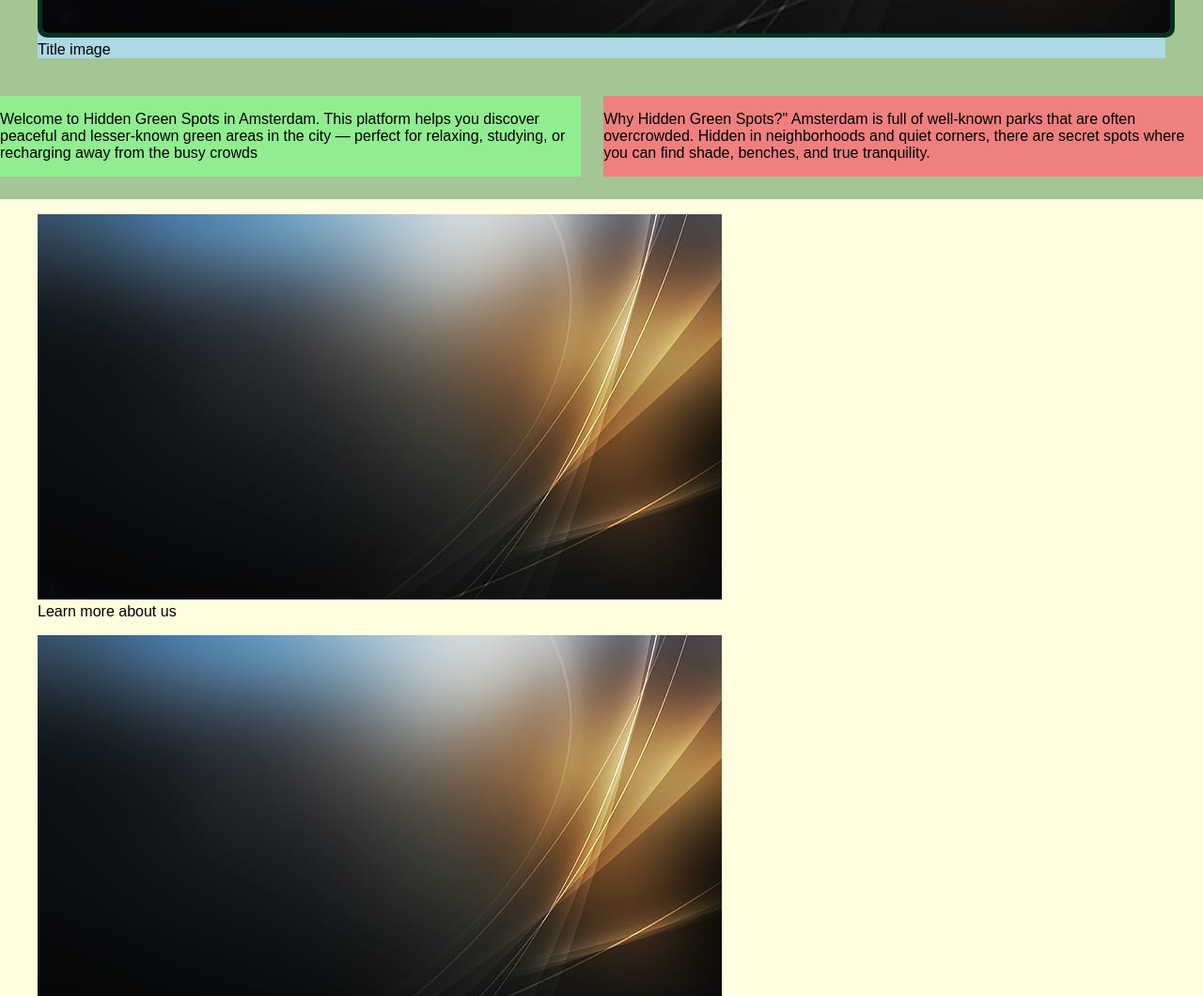
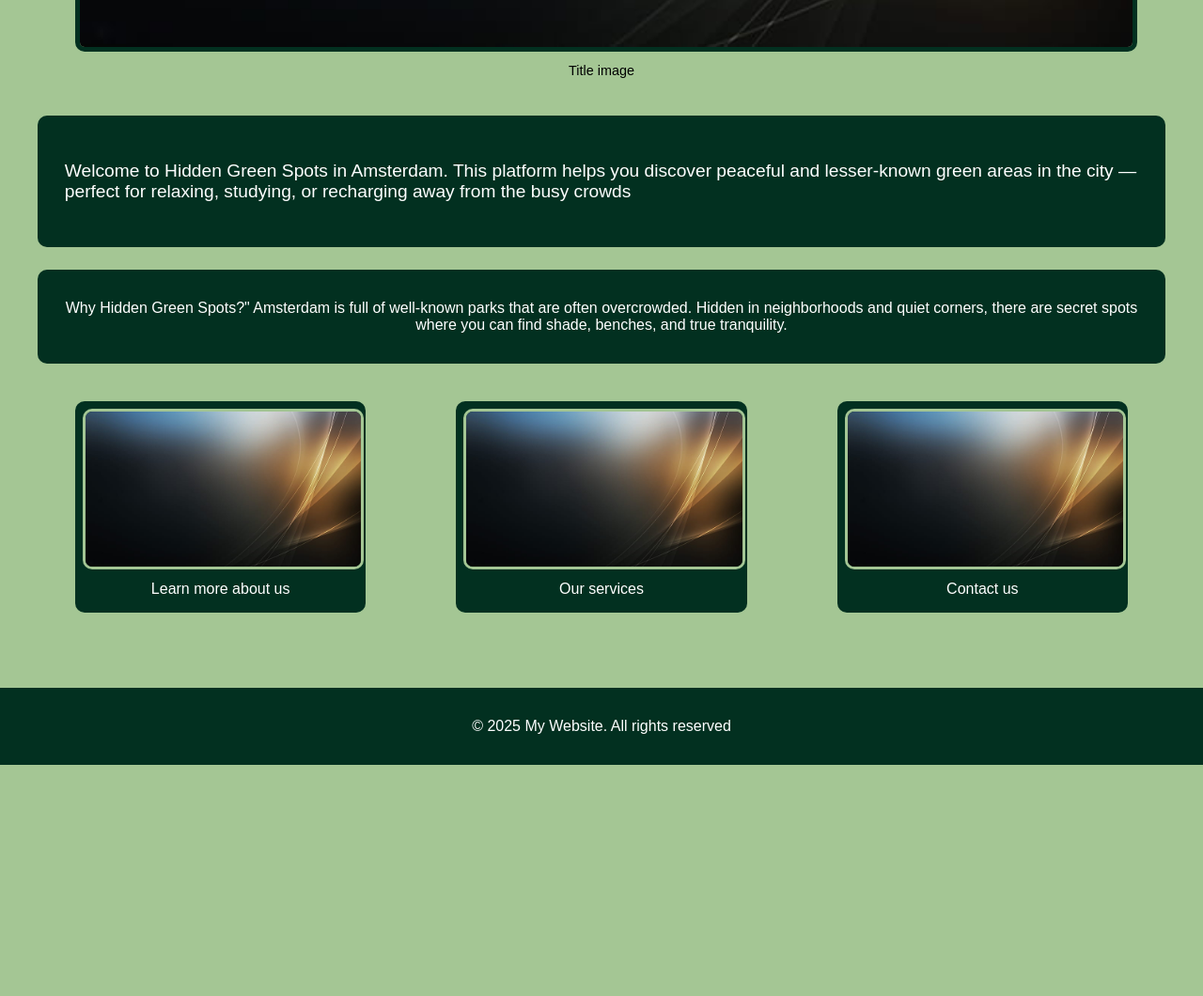
Before and after one commit to Hugo-178/Hugo-178.github.io, a plain HTML site: page index.html in a window 1280 px wide. Shown: the part 840-1900 px from the top of the page at 94% size. After the commit the page ends 1654 px from the top, so only its background shows below. Drawn offline with Linux system fonts and the light colour scheme.

Commit message:
couple changes.

```diff
--- a/css/style.css
+++ b/css/style.css
@@ -8,29 +8,30 @@ body{
 
 nav ul{
     display:grid;
-    grid-auto-flow: column; /*arrange items in a row*/
-    justify-content: center; /*center items horizontally*/
-    align-items: center;     /*center items vertically*/
+    grid-auto-flow: column;
+    justify-content: center;
+    align-items: center;
     list-style: none;
     background-color:#023020;
     padding:1em 0;
     margin:0;
-    gap:2em; /*space between menu items*/
+    gap:2em;
 }
 
 nav ul li a{
+    text-decoration:none;
     color:#fff;
     font-weight:bold;
     letter-spacing:0.1em;
     text-transform:uppercase;
-    text-decoration:none;
+
 }
 
 nav ul li a:hover, nav ul li a.active{
     color:#A4C694;
 }
 
-hearder h1, hearder h2{
+header h1, header h2{
     text-align: center;
     text-decoration: underline;
 }
@@ -38,7 +39,6 @@ hearder h1, hearder h2{
 header h1{
     font-size:2.5rem;
     margin-top:0.5em;
-    font-weight: normal;
 }
 
 header h2{
@@ -50,23 +50,27 @@ header h2{
 .grid-container{
     display: grid;
     grid-template-areas:
-        "image image"
-        "text-large text-small"
-        "columns columns";
+        "image"
+        "text-large"
+        "text-small"
+        "columns";
     grid-gap: 1.5rem;
+    padding:2rem;
+    max-width:1200px;
+    margin:auto;
 }
 
 .main-image{
-    grid-area: image; background: lightblue;
+    grid-area: image;
 }
 .text-box-large{
-    grid-area: text-large; background: lightgreen;
+    grid-area: text-large;
 }
 .text-box-small{
-    grid-area: text-small; background: lightcoral;
+    grid-area: text-small;
 }
 .three-columns{
-    grid-area: columns; background: lightyellow;
+    grid-area: columns;
 }
 
 .main-image img{
@@ -75,3 +79,70 @@ header h2{
     border: 5px solid #023020;
     border-radius: 10px;
 }
+
+.main-image figcaption{
+     text-align: center;
+    font-size: 0.9rem;
+    color: black;
+    margin-top: 0.5rem;
+}
+
+.text-box-large{
+    background-color: #023020;
+    color: #fff;
+    padding: 1.5em;
+    border-radius: 10px;
+    font-size: 1.2rem;
+}
+
+.text-box-small{
+    background-color: #023020;
+    color: #fff;
+    padding: 1em;
+    border-radius: 10px;
+    text-align:center;
+}
+
+.three-columns{
+    display: grid;
+    grid-template-columns: repeat(auto-fit, minmax(250px,1fr));
+    gap: 1rem;
+}
+
+.three-columns figure{
+    background-color: #023020;
+    color: #fff;
+    padding: 0.5em;
+    border-radius: 10px;
+    text-align: center;
+}
+
+.three-columns img{
+    width: 100%;
+    border-radius: 10px;
+    border:3px solid #A4C694;
+}
+
+.three-columns figcaption{
+    padding: 0.5em;
+}
+
+footer {
+    text-align: center;
+    background-color: #023020;
+    color: white;
+    padding: 1em;
+    margin-top: 2em;
+}
+
+@media (max-width: 768px){
+    header h1{
+        font-size: 1.8rem;
+    }
+    header h2{
+        font-size: 1.2rem;
+    }
+    .grid-container{
+        padding:1rem;
+    }
+}
--- a/index.html
+++ b/index.html
@@ -7,7 +7,7 @@
      <link rel="stylesheet" type="text/css" href="./css/style.css">
 </head>
 <body>
-    <hearder>
+    <header>
         <nav>
             <ul>
                 <li><a href="index.html">Home</a></li>
@@ -19,7 +19,7 @@
         <h1>HIDDENSPOTS IN AMSTERDAM</h1>
         <h2>DISCOVER SECRET PALCES TO RELAX</h2>
 
-    </hearder>
+    </header>
 
     <main class= "grid-container">
 
@@ -49,7 +49,7 @@
 
         <section class="three-columns">
             <figure>
-                <a herf="about.html">
+                <a href="about.html">
                     <img src="./img/showcase.jpg" alt="Park" title="About page link">
                 </a>
                 <figcaption>Learn more about us</figcaption>
```
